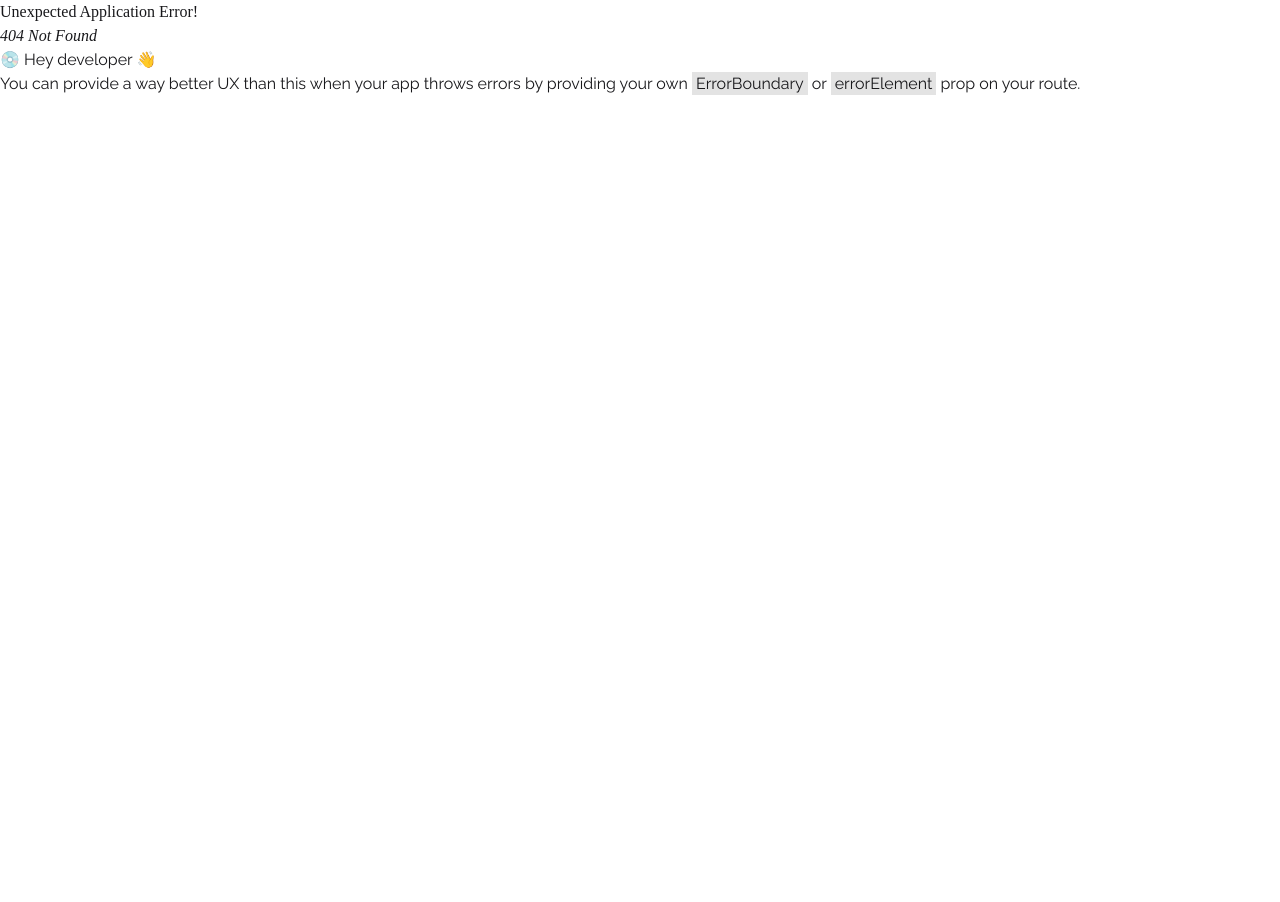
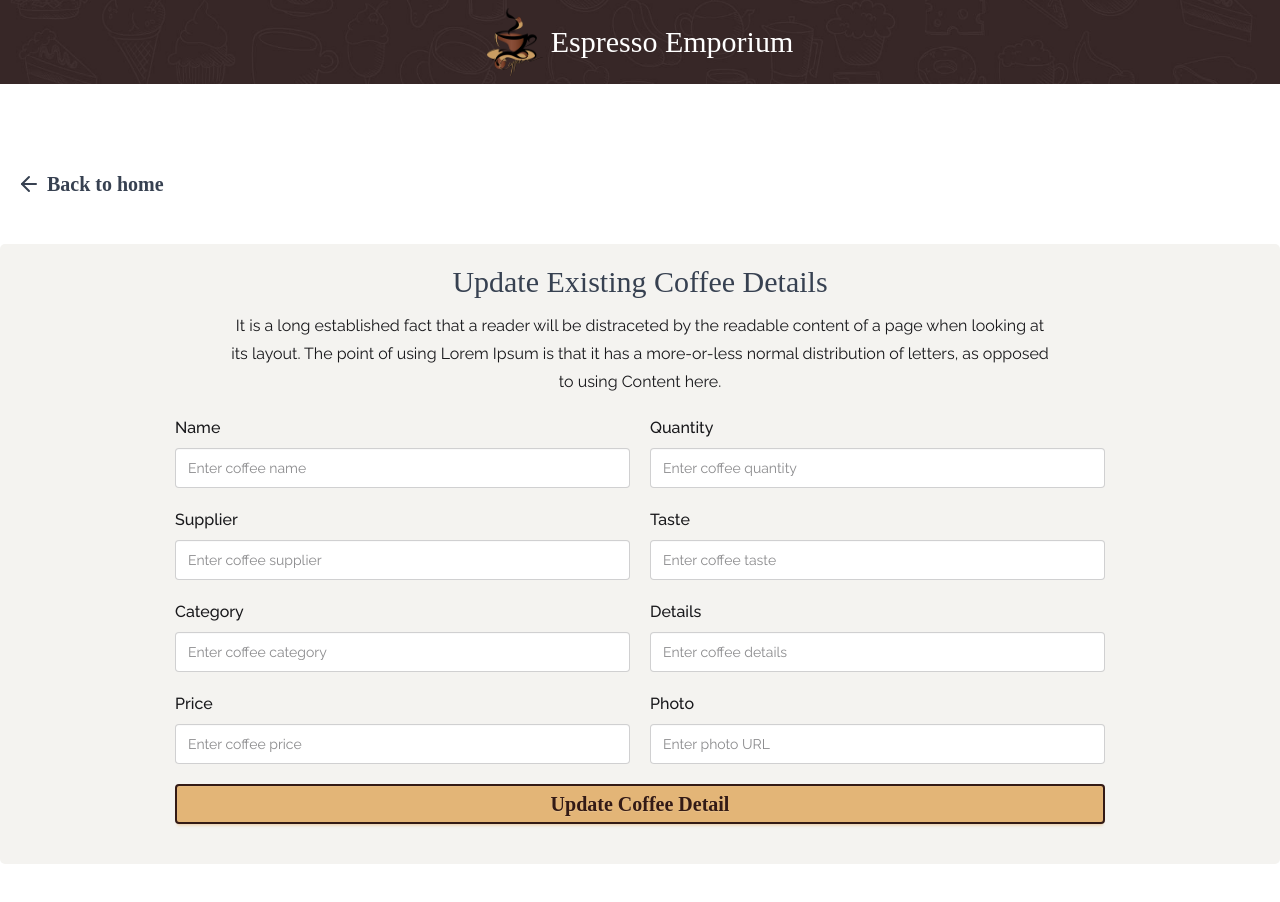
Before and after one commit to nmkhans/expresso_emporium, a React (Vite) app: page /coffee/update/1 in a window 1280 px wide. Before the commit this address had no page. Shown: the top 902 px of the page. Before the commit the page ends 800 px from the top, so only its background shows below. Built offline with nearby package versions, Linux system fonts and the light colour scheme; no server answers; a web font is replaced by a local one.

Commit message:
coffee update feature added

```diff
--- a/src/components/AddCoffeeForm/AddCoffeeForm.jsx
+++ b/src/components/CoffeeForm/CoffeeForm.jsx
@@ -1,4 +1,4 @@
-import React, { useState } from "react";
+import React, { useEffect, useState } from "react";
 import Input from "../Input/Input";
 import useFetcher from "../../hooks/useFetcher";
 import Swal from "sweetalert2";
@@ -14,9 +14,13 @@ const initialCoffeeData = {
   photo: "",
 };
 
-const AddCoffeeForm = () => {
-  const [coffee, setCoffee] = useState(initialCoffeeData);
-  const { addCoffee } = useFetcher();
+const CoffeeForm = ({ coffeeData }) => {
+  const [coffee, setCoffee] = useState({});
+  const { addCoffee, updateCoffee } = useFetcher();
+
+  useEffect(() => {
+    setCoffee(coffeeData || initialCoffeeData);
+  }, [coffeeData]);
 
   const handleChange = (e) => {
     setCoffee({
@@ -27,6 +31,17 @@ const AddCoffeeForm = () => {
 
   const handleSubmit = async (e) => {
     e.preventDefault();
+    if (coffeeData) {
+      const res = await updateCoffee(coffee._id, coffee);
+
+      if (res.data.acknowledged) {
+        Swal.fire({
+          title: "Success!",
+          text: "Coffee data updated!",
+          icon: "success",
+        });
+      }
+    } else {
       const res = await addCoffee(coffee);
       if (res.data.acknowledged) {
         Swal.fire({
@@ -37,13 +52,16 @@ const AddCoffeeForm = () => {
 
         setCoffee(initialCoffeeData);
       }
+    }
   };
 
   return (
     <div className="bg-[#F4F3F0] p-5 rounded-[5px] mt-10">
       <div className="text-center">
         <h3 className="text-3xl text-[#374151] font-medium mb-3">
-          Add New Coffee
+          {coffeeData
+            ? "Update Existing Coffee Details"
+            : "Add New Coffee"}
         </h3>
         <p className="w-2/3 mx-auto leading-7">
           It is a long established fact that a reader will be
@@ -129,7 +147,7 @@ const AddCoffeeForm = () => {
           </div>
           <div className="w-3/4 flex items-center gap-x-5 mx-auto mb-5">
             <button className="btn btn-primary w-full text-accent text-xl border-2 border-accent">
-              Add Coffee
+              {coffeeData ? "Update Coffee Detail" : " Add Coffee"}
             </button>
           </div>
         </form>
@@ -138,4 +156,4 @@ const AddCoffeeForm = () => {
   );
 };
 
-export default AddCoffeeForm;
+export default CoffeeForm;
--- a/src/components/Products/Products.jsx
+++ b/src/components/Products/Products.jsx
@@ -25,7 +25,7 @@ const Products = () => {
   };
 
   const handleEdit = (id) => {
-    console.log(id);
+    navigate(`/coffee/update/${id}`);
   };
 
   const handleDelete = (id) => {
--- a/src/hooks/useFetcher.js
+++ b/src/hooks/useFetcher.js
@@ -22,6 +22,21 @@ const useFetcher = () => {
     return await res.json();
   };
 
+  const updateCoffee = async (id, data) => {
+    const res = await fetch(
+      `http://localhost:9000/coffee/update/${id}`,
+      {
+        method: "PUT",
+        headers: {
+          "content-type": "application/json",
+        },
+        body: JSON.stringify(data),
+      }
+    );
+
+    return await res.json();
+  };
+
   const deleteCoffee = async (id) => {
     const res = await fetch(
       `http://localhost:9000/coffee/delete/${id}`,
@@ -36,6 +51,7 @@ const useFetcher = () => {
     addCoffee,
     getOneCoffee,
     getAllCoffee,
+    updateCoffee,
     deleteCoffee,
   };
 };
--- a/src/pages/AddCoffee/AddCoffee.jsx
+++ b/src/pages/AddCoffee/AddCoffee.jsx
@@ -1,7 +1,7 @@
 import React from "react";
 import { Link } from "react-router";
 import { ArrowLeft } from "lucide-react";
-import AddCoffeeForm from "../../components/AddCoffeeForm/AddCoffeeForm";
+import CoffeeForm from "../../components/CoffeeForm/CoffeeForm";
 
 const AddCoffee = () => {
   return (
@@ -16,7 +16,7 @@ const AddCoffee = () => {
           </Link>
         </div>
         <div>
-          <AddCoffeeForm />
+          <CoffeeForm />
         </div>
       </div>
     </section>
--- /dev/null
+++ b/src/pages/UpdateCoffee/UpdateCoffee.jsx
@@ -0,0 +1,41 @@
+/* eslint-disable react-hooks/exhaustive-deps */
+import React, { useEffect, useState } from "react";
+import { Link, useParams } from "react-router";
+import { ArrowLeft } from "lucide-react";
+import CoffeeForm from "../../components/CoffeeForm/CoffeeForm";
+import useFetcher from "../../hooks/useFetcher";
+
+const UpdateCoffee = () => {
+  const [coffee, setCoffee] = useState({});
+  const { getOneCoffee } = useFetcher();
+  const { id } = useParams();
+
+  useEffect(() => {
+    const fetchCoffee = async () => {
+      const res = await getOneCoffee(id);
+      setCoffee(res.data);
+    };
+
+    fetchCoffee();
+  }, []);
+
+  return (
+    <section className="py-[80px]">
+      <div className="container mx-auto">
+        <div>
+          <Link
+            to="/"
+            className="btn btn-ghost text-[#374151] hover:btn-primary hover:text-accent text-xl"
+          >
+            <ArrowLeft /> Back to home
+          </Link>
+        </div>
+        <div>
+          <CoffeeForm coffeeData={coffee} />
+        </div>
+      </div>
+    </section>
+  );
+};
+
+export default UpdateCoffee;
--- a/src/routes/router.jsx
+++ b/src/routes/router.jsx
@@ -3,6 +3,7 @@ import App from "../App";
 import Home from "../pages/Home/Home";
 import AddCoffee from "../pages/AddCoffee/AddCoffee";
 import CoffeeDetail from "../pages/CoffeeDetail/CoffeeDetail";
+import UpdateCoffee from "../pages/UpdateCoffee/UpdateCoffee";
 
 const router = createBrowserRouter([
   {
@@ -21,6 +22,10 @@ const router = createBrowserRouter([
         path: "/coffee/detail/:id",
         element: <CoffeeDetail />,
       },
+      {
+        path: "/coffee/update/:id",
+        element: <UpdateCoffee />,
+      },
     ],
   },
 ]);
```
Lines whose indentation alone changed are shown as unchanged.
